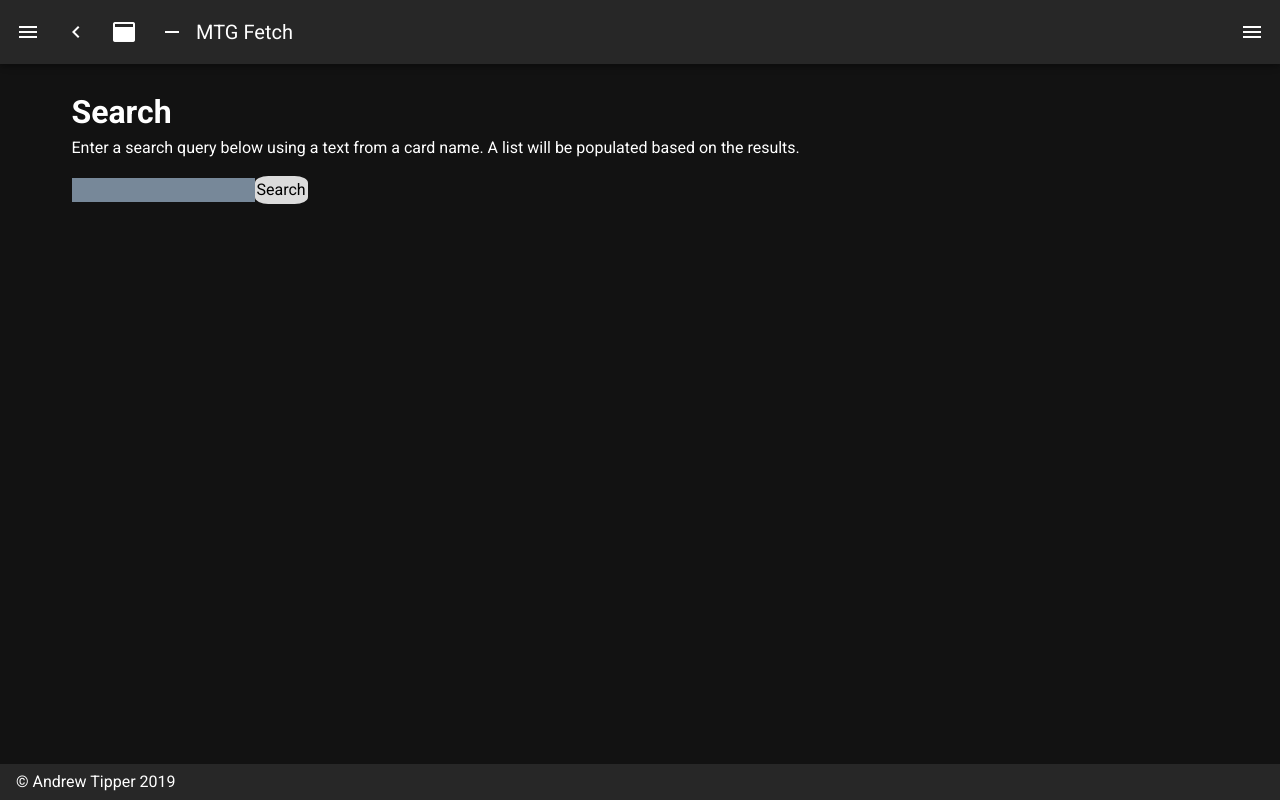
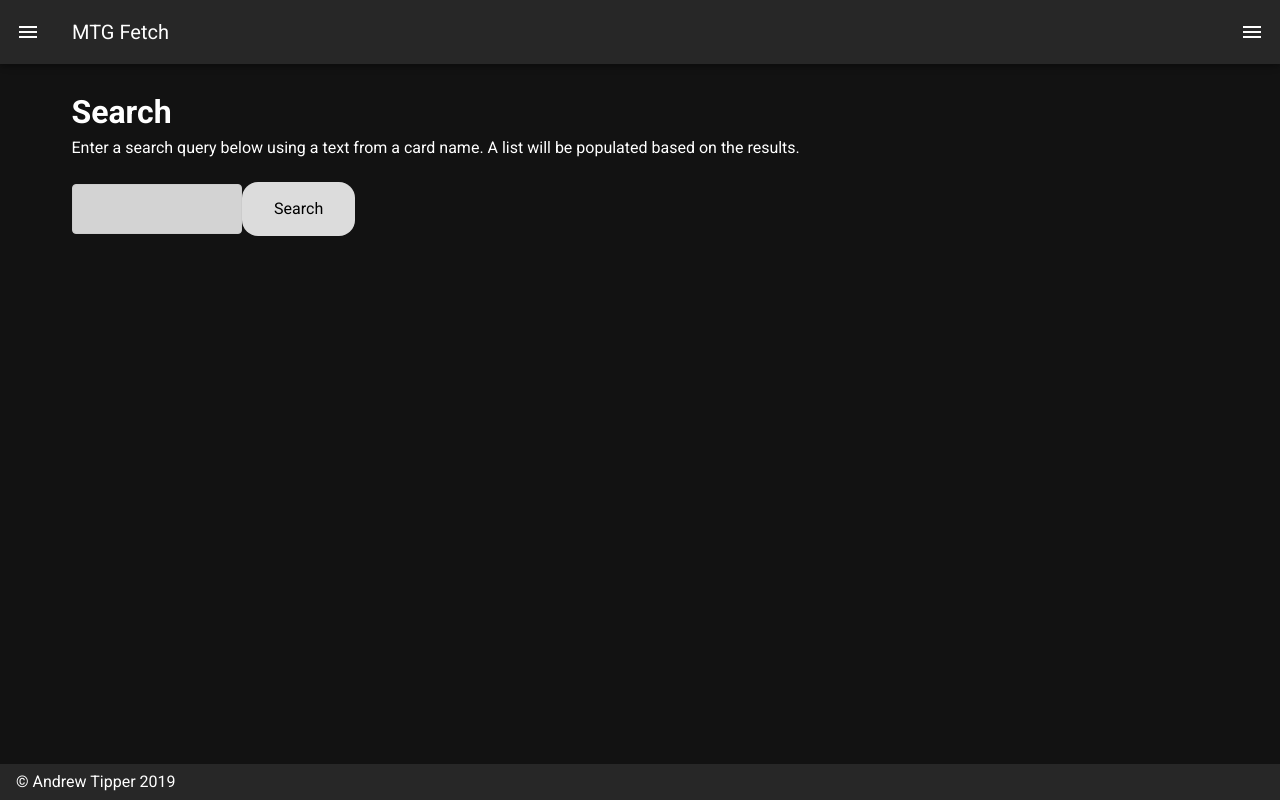
Before and after one commit to atipper/mtg-fetch, a Nuxt app: page /search in a window 1280 px wide. Built offline with nearby package versions, Linux system fonts and the light colour scheme.

Commit message:
Update search, icons, default layout

```diff
--- a/layouts/default.vue
+++ b/layouts/default.vue
@@ -30,7 +30,7 @@
       app
     >
       <v-app-bar-nav-icon @click.stop="drawer = !drawer" />
-      <v-btn
+      <!-- <v-btn
         icon
         @click.stop="miniVariant = !miniVariant"
       >
@@ -47,7 +47,7 @@
         @click.stop="fixed = !fixed"
       >
         <v-icon>mdi-minus</v-icon>
-      </v-btn>
+      </v-btn> -->
       <v-toolbar-title v-text="title" />
       <v-spacer />
       <v-btn
@@ -62,7 +62,7 @@
         <nuxt />
       </v-container>
     </v-content>
-    <v-navigation-drawer
+    <!-- <v-navigation-drawer
       v-model="rightDrawer"
       :right="right"
       temporary
@@ -78,7 +78,7 @@
           <v-list-item-title>Switch drawer (click me)</v-list-item-title>
         </v-list-item>
       </v-list>
-    </v-navigation-drawer>
+    </v-navigation-drawer> -->
     <v-footer
       :fixed="fixed"
       app
@@ -113,7 +113,7 @@
         }
       ],
       miniVariant: false,
-      right: true,
+      right: false,
       rightDrawer: false,
       title: 'MTG Fetch'
     }
--- a/nuxt.config.js
+++ b/nuxt.config.js
@@ -14,7 +14,7 @@
       { hid: 'description', name: 'description', content: process.env.npm_package_description || '' }
     ],
     link: [
-      { rel: 'icon', type: 'image/x-icon', href: '/favicon.ico' }
+      { rel: 'icon', type: 'image/x-icon', href: '/mtg.ico' }
     ]
   },
   /*
--- a/pages/index.vue
+++ b/pages/index.vue
@@ -1,7 +1,6 @@
 <template>
   <div class="container">
     <h1>Welcome to MTG Fetch</h1>
-    <p><nuxt-link to="/search">Search</nuxt-link></p>
     <p>This website enables you to query cards, much like the gatherer site does. Some say this would be a gimmick, meh.</p>
   </div>
 </template>
--- a/pages/inspire.vue
+++ /dev/null
@@ -1,19 +0,0 @@
-<template>
-  <v-layout>
-    <v-flex class="text-center">
-      <img
-        src="/v.png"
-        alt="Vuetify.js"
-        class="mb-5"
-      >
-      <blockquote class="blockquote">
-        &#8220;First, solve the problem. Then, write the code.&#8221;
-        <footer>
-          <small>
-            <em>&mdash;John Johnson</em>
-          </small>
-        </footer>
-      </blockquote>
-    </v-flex>
-  </v-layout>
-</template>
--- a/pages/search/index.vue
+++ b/pages/search/index.vue
@@ -9,7 +9,7 @@
             <tr v-for="card in cards" :key="card.id">
                 <td>{{ card.name }}</td>
                 <td>{{ card.setName }}</td>
-                <td>{{ card.imageURL }}</td>
+                <td><img :src="card.imageUrl" /></td>
             </tr>
         </table>
     </div>
@@ -33,7 +33,7 @@
                     name: card.name,
                     id: card.id,
                     setName: card.setName,
-                    imageURL: card.imageURL
+                    imageUrl: card.imageUrl
                 })
                 this.cardSearch = ''
             })
@@ -43,14 +43,28 @@
 </script>
 
 <style scoped>
-input {
-    background-color:lightslategray;
+input[type=text], select {
+  background-color: lightgrey;
+  color: rgb(0, 0, 0);
+  width: 15%;
+  padding: 12px 20px;
+  margin: 8px 0;
+  display: inline-block;
+  border: 1px solid #ccc;
+  border-radius: 4px;
+  box-sizing: border-box;
 }
 
 button {
-    background-color:darkgray;
-    border-radius: 25%;
-    padding: 2px;
+    background-color: rgb(109, 109, 109);
+    border: none;
+    color: white;
+    padding: 15px 32px;
+    text-align: center;
+    text-decoration: none;
+    display: inline-block;
+    font-size: 16px;
+    border-radius: 1em;
 }
 
 button:disabled {
@@ -59,7 +73,7 @@
 }
 
 table,tr,td {
-    border: rgb(255, 255, 255) !important;
+    border-color: rgb(255, 255, 255) !important;
     padding: 3px;
 }
 </style>
--- a/pages/users/index.vue
+++ b/pages/users/index.vue
@@ -0,0 +1,17 @@
+<template>
+    <div class="container">
+        <h1>My Settings</h1>
+    </div>
+</template>
+
+<script>
+export default {
+    data() {
+        title: this.title
+    }
+}
+</script>
+
+<style scoped>
+
+</style>
```
Also changed, not shown: static/mtg-icon.png (added), 1 other file (tests, documents, lock files or other folders).
